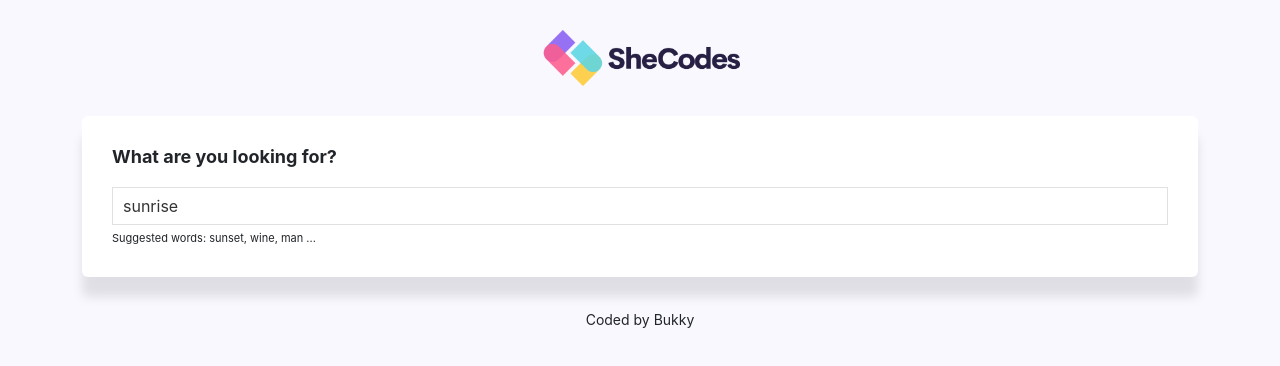
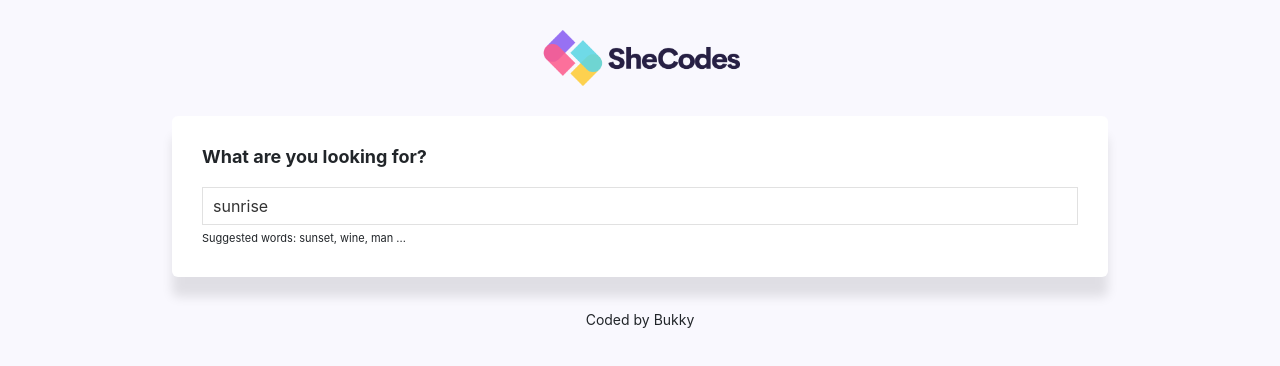
Before and after one commit to atinsbukol/dictionary-project, a React (Create React App) app: page / in a window 1280 px wide. Shown: the top 366 px of the page. Built offline with nearby package versions, Linux system fonts and the light colour scheme; no server answers.

Commit message:
Added max-width

```diff
--- a/src/App.css
+++ b/src/App.css
@@ -1,3 +1,5 @@
+
+
 body {
   background: #f9f8fe;
 }
@@ -5,6 +7,11 @@ body {
 
 a {
   color: #9670f4;
+}
+
+.App {
+  max-width: 960px;
+  margin: 0 auto;
 }
 .App-header {
   margin:  30px 0;
```
